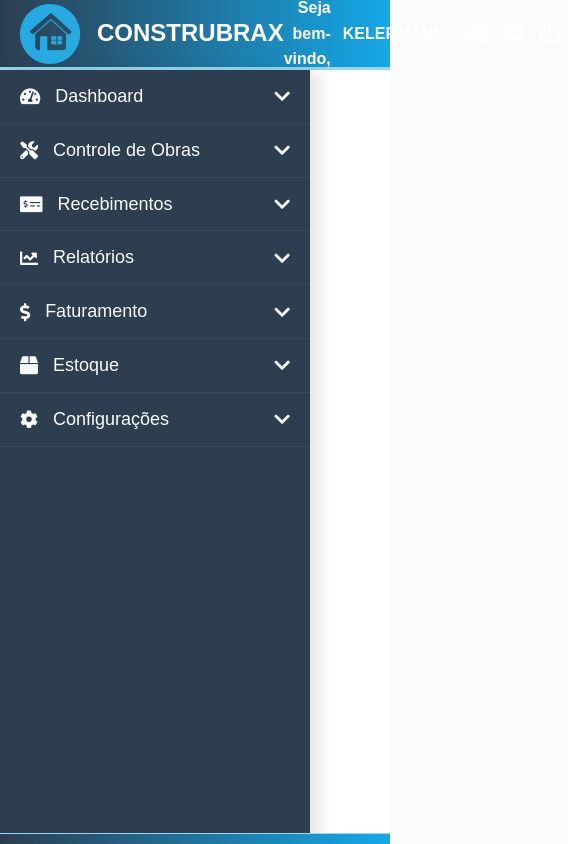
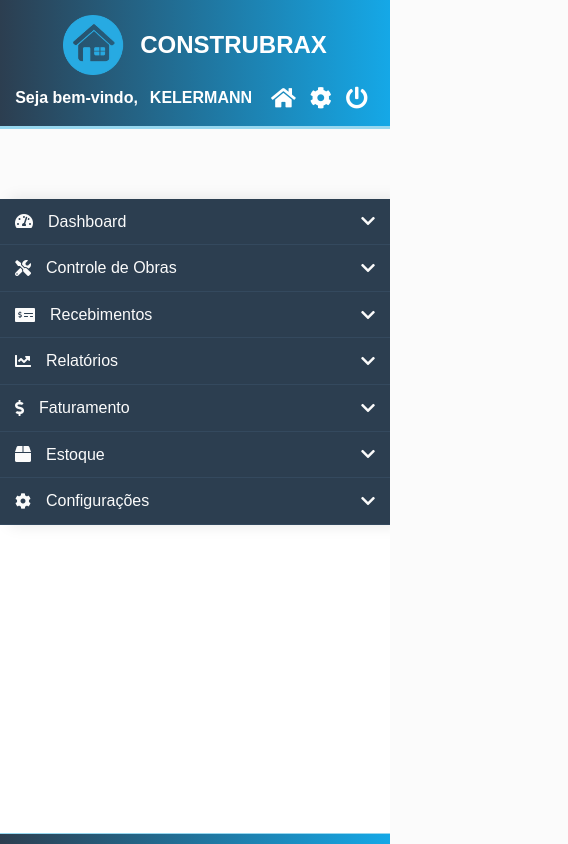
Before and after one commit to Kelermann014/Construbrax, a plain HTML site: page TelaInicial.html in a window 390 px wide. Shown: the whole page, 568 px wide, since content can reach past the window. Drawn offline with Linux system fonts and the light colour scheme.

Commit message:
Update stylesC.css

```diff
--- a/stylesC.css
+++ b/stylesC.css
@@ -198,3 +198,36 @@ footer {
     margin-top: auto;
     position: relative;
 }
+
+
+@media (max-width: 768px) {
+    .sidebar {
+        position: relative;
+        width: 100%;
+        height: auto;
+    }
+
+    .content {
+        margin-left: 0;
+        padding: 15px;
+    }
+
+    .top-bar {
+        flex-direction: column;
+        height: auto;
+        padding: 10px;
+        text-align: center;
+    }
+
+    .top-bar .logo-empresa,
+    .top-bar .usuario-info {
+        justify-content: center;
+        margin: 5px 0;
+    }
+
+    .submenu a,
+    .dropdown-menu a {
+        font-size: 16px;
+        padding: 10px 15px;
+    }
+}
```
